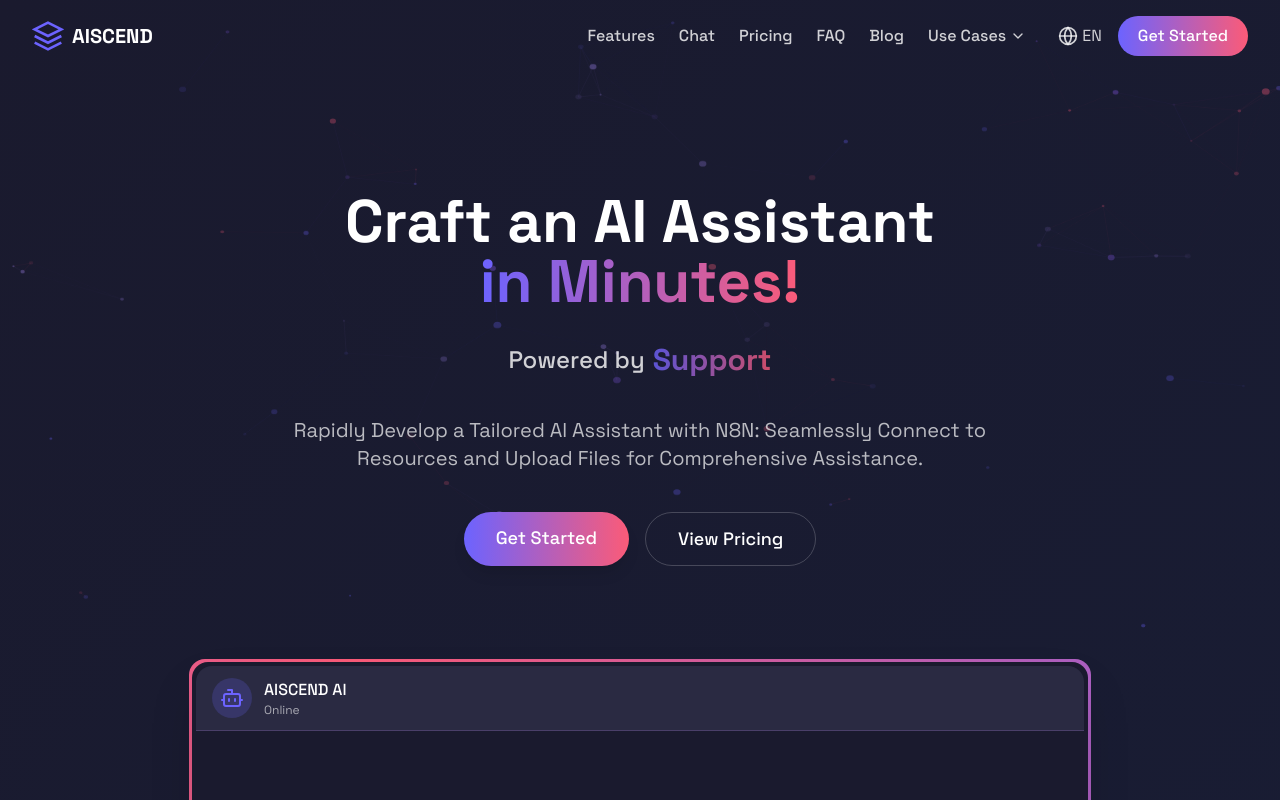
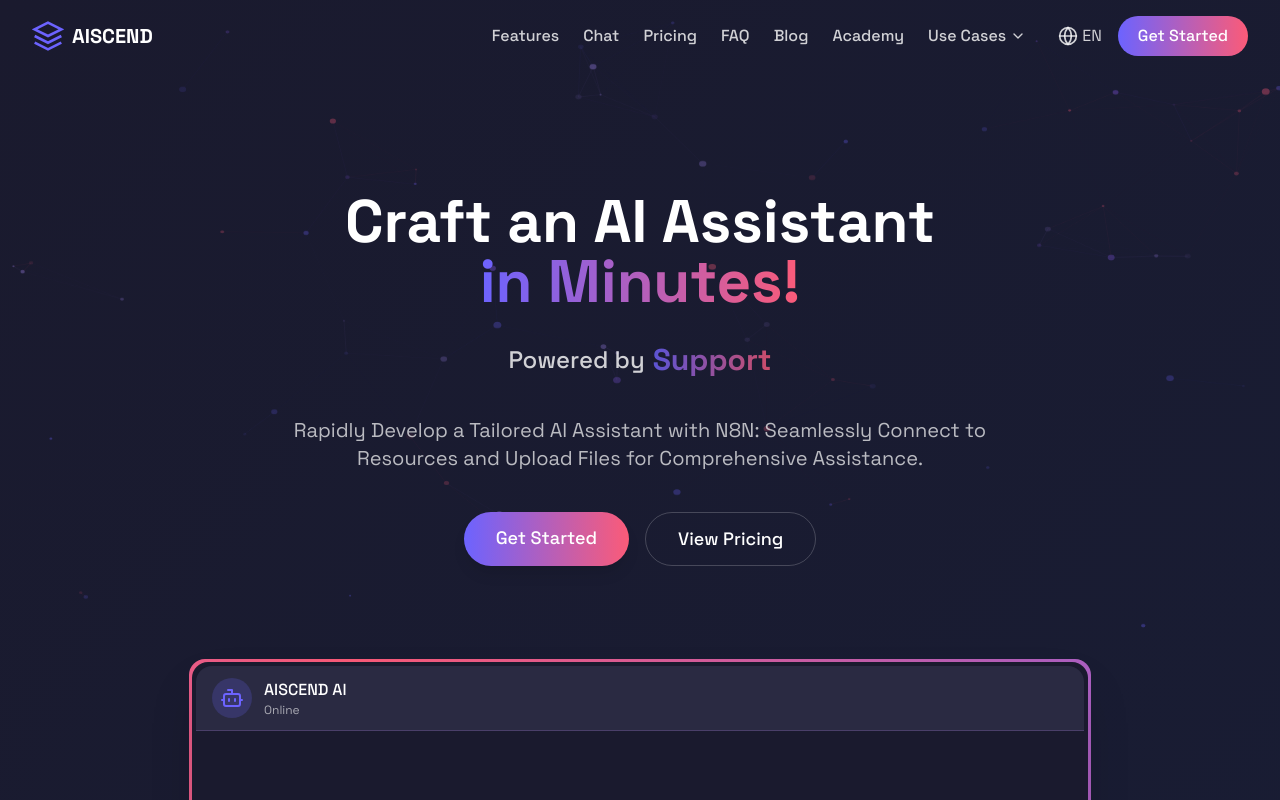
Before and after one commit to davelock87/aiscendweb, a React (Vite) app: page / in a window 1280 px wide. Shown: the top 800 px of the page. Built offline with nearby package versions, Linux system fonts and the light colour scheme.

Commit message:
Update Navigation Structure

```diff
--- a/src/components/Navbar.tsx
+++ b/src/components/Navbar.tsx
@@ -27,11 +27,11 @@ const Navbar: React.FC = () => {
     { name: t('nav.pricing'), href: '#pricing' },
     { name: t('nav.faq'), href: '#faq' },
     { name: t('nav.blog'), href: 'https://blog.automatizacionesaiscend.com/', external: true },
+    { name: t('nav.academy'), href: '/academy' },
   ];
 
   const useCases = [
     { name: t('nav.restaurants'), href: '/restaurants' },
-    { name: t('nav.academy'), href: '/academy' },
   ];
 
   return (
```
